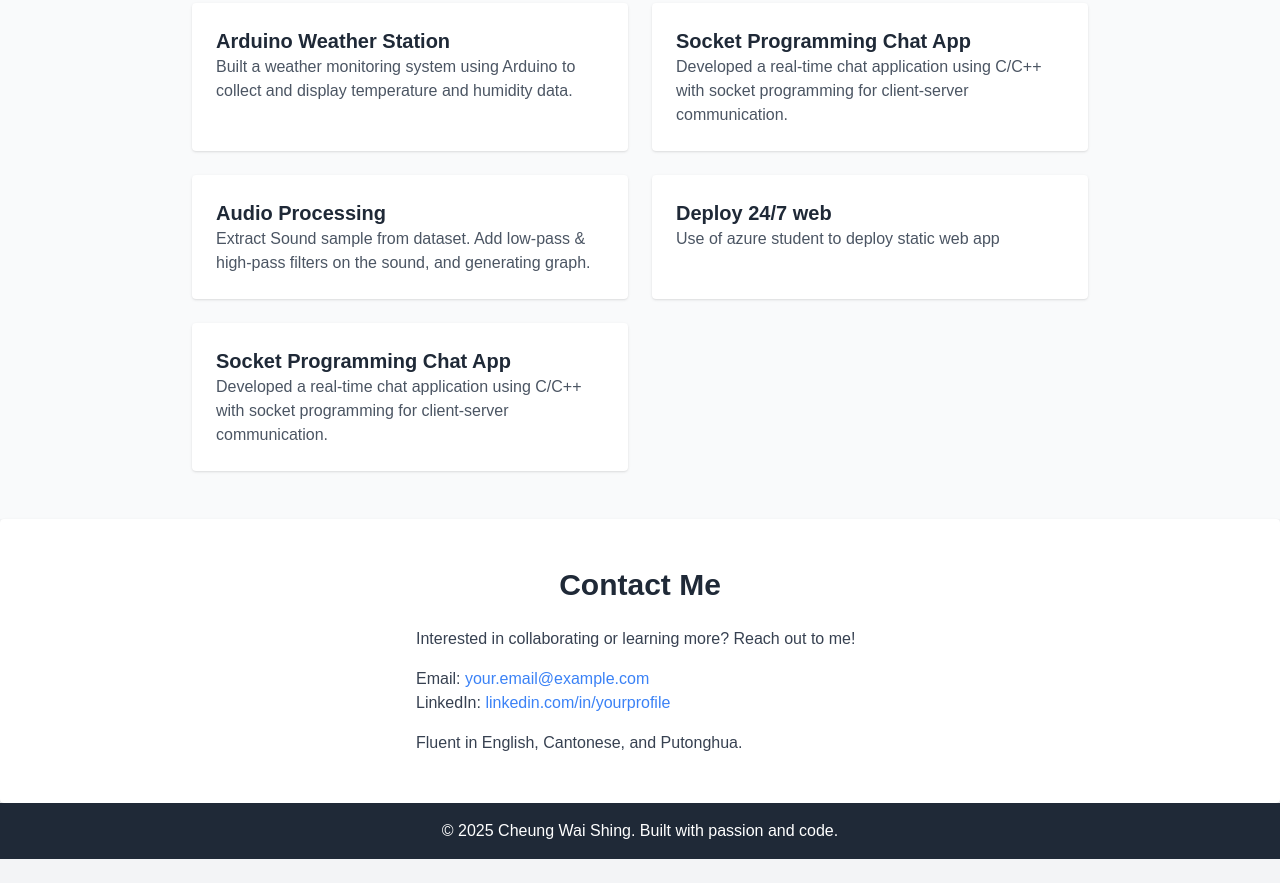
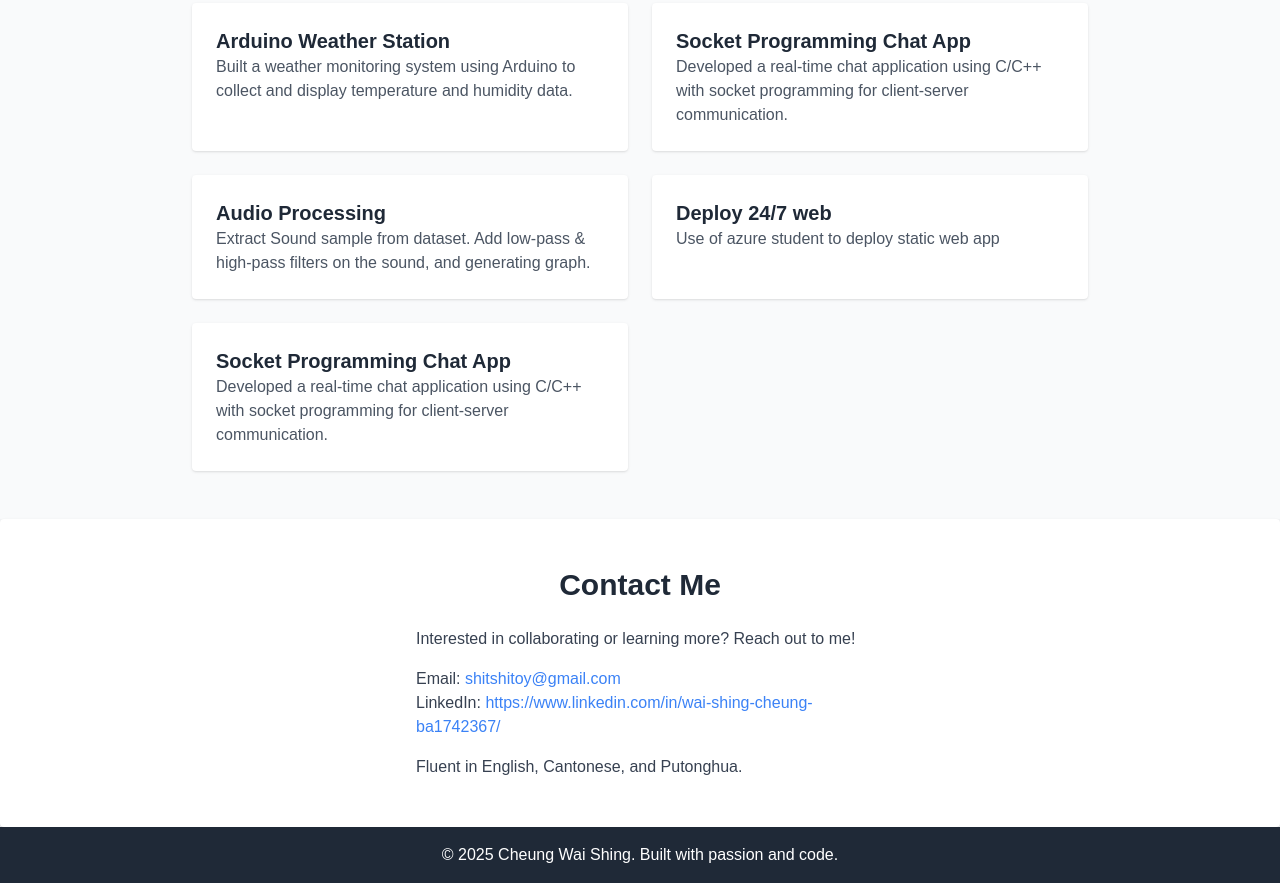
Before and after one commit to wilwilqil/selfINTRO, a plain HTML site: page index.html in a window 1280 px wide. Shown: the part 1341-2224 px from the top of the page. Before the commit the page ends 2200 px from the top, so only its background shows below. Drawn offline with nearby package versions, Linux system fonts and the light colour scheme.

Commit message:
link changed

```diff
--- a/index.html
+++ b/index.html
@@ -91,8 +91,8 @@
       <h2 class="text-3xl font-semibold text-gray-800 text-center mb-6">Contact Me</h2>
       <div class="max-w-md mx-auto text-gray-700">
         <p class="mb-4">Interested in collaborating or learning more? Reach out to me!</p>
-        <p>Email: <a href="shitshitoy@gmail.com" class="text-blue-500 hover:underline">your.email@example.com</a></p>
-        <p>LinkedIn: <a href="https://linkedin.com/in/yourprofile" class="text-blue-500 hover:underline">linkedin.com/in/yourprofile</a></p>
+        <p>Email: <a href="shitshitoy@gmail.com" class="text-blue-500 hover:underline">shitshitoy@gmail.com</a></p>
+        <p>LinkedIn: <a href="https://www.linkedin.com/in/wai-shing-cheung-ba1742367/" class="text-blue-500 hover:underline">https://www.linkedin.com/in/wai-shing-cheung-ba1742367/</a></p>
         <p class="mt-4">Fluent in English, Cantonese, and Putonghua.</p>
       </div>
     </section>
```
